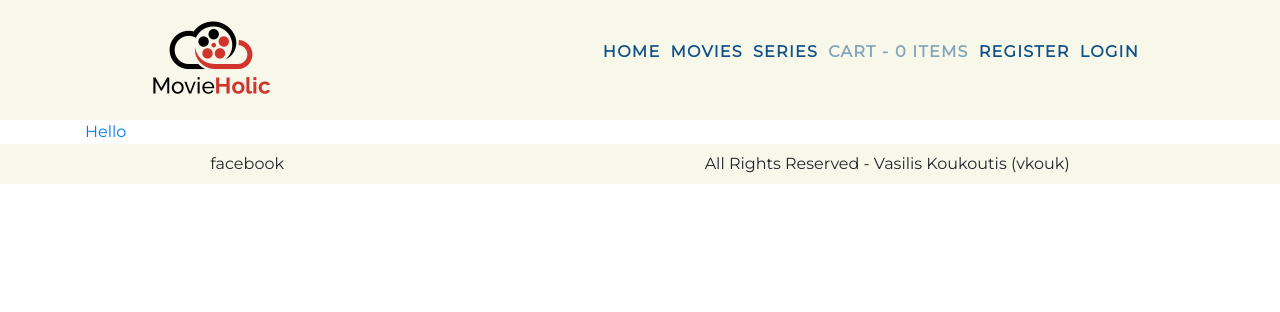
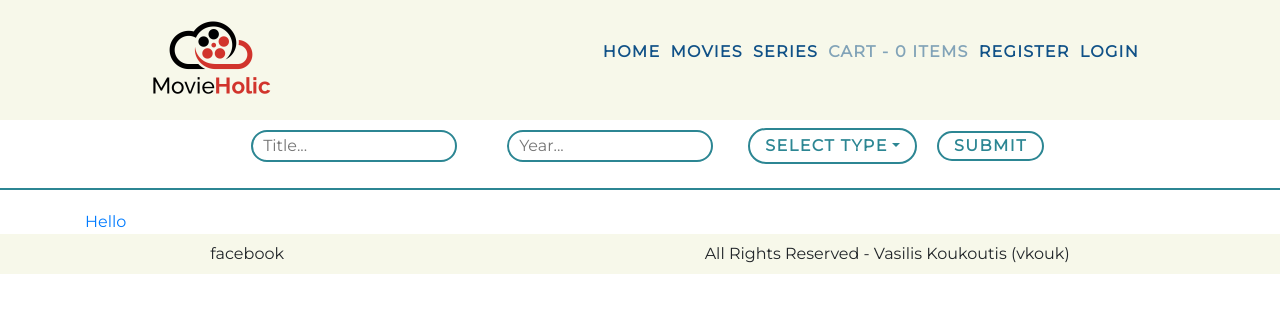
Before and after one commit to vkouk/movieholic, a React app: page / in a window 1280 px wide. Built offline with nearby package versions, Linux system fonts and the light colour scheme.

Commit message:
- Search and store of movies/series implemented with a kewl and minimal UI.

```diff
--- /dev/null
+++ b/src/components/Common/Search.js
@@ -0,0 +1,88 @@
+import React, { Component } from "react";
+import { Config } from '../../utils/Config';
+import axios from 'axios';
+import { ButtonDropdown, DropdownToggle, DropdownMenu, DropdownItem } from 'reactstrap';
+class Search extends Component {
+    state = {
+        'title': '',
+        'year': '',
+        'dataType': null,
+        'dropdownOpen': false,
+        'error': ''
+    };
+
+    onDropdownToggle = () => {
+        this.setState(prevState => ({
+            dropdownOpen: !prevState.dropdownOpen
+        }));
+    };
+
+    onSelectItem = e => {
+        this.setState({ dataType: e.currentTarget.textContent });
+    };
+
+    onFormChange = e => {
+        this.setState({ [e.target.name]: e.target.value });
+    };
+
+    onFormSubmit = async e => {
+        e.preventDefault();
+
+        const { dataType, title, year } = this.state;
+        const endpoint = dataType === 'Movie' ? `${Config.API_URL}/movie` : `${Config.API_URL}/serie`;
+        const values = dataType === 'Movie' ? { title, year } : { title };
+
+        await axios.post(endpoint, values)
+            .then(({ data }) => {
+                this.setState({ error: '' });
+                this.props.navigation.push(`/${dataType.toLowerCase()}/${data.title}`);
+            })
+            .catch(error => this.setState({ error: error.response.data }));
+    };
+
+    render() {
+        return (
+            <div className="search">
+                <form className="search__form" onSubmit={this.onFormSubmit}>
+                    <input
+                        className="search__input"
+                        type="text"
+                        name="title"
+                        value={this.state.title}
+                        onChange={this.onFormChange}
+                        placeholder="Title..."
+                    />
+                    {
+                        this.state.dataType === 'Serie' ? null
+                            :
+                            <input
+                                className="search__input"
+                                type="number"
+                                name="year"
+                                value={this.state.year}
+                                onChange={this.onFormChange}
+                                placeholder="Year..."
+                            />
+                    }
+                    <ButtonDropdown className="search__dropdown" isOpen={this.state.dropdownOpen} toggle={this.onDropdownToggle}>
+                        <DropdownToggle caret className="search__btn">
+                            {this.state.dataType === null ? 'Select type' : this.state.dataType}
+                        </DropdownToggle>
+                        <DropdownMenu>
+                            <DropdownItem>
+                                <div onClick={this.onSelectItem}>Movie</div>
+                            </DropdownItem>
+                            <DropdownItem>
+                                <div onClick={this.onSelectItem}>Serie</div>
+                            </DropdownItem>
+                        </DropdownMenu>
+                    </ButtonDropdown>
+                    <input className="search__submit" type="submit" />
+                    {this.state.error && <p className="search__error">{this.state.error}</p>}
+                </form>
+            </div>
+        );
+    }
+}
+
+export default Search;
--- a/src/components/Landing.js
+++ b/src/components/Landing.js
@@ -1,11 +1,15 @@
 import React, { Component } from 'react';
 import { connect } from 'react-redux';
 import { Link } from 'react-router-dom';
+import Search from './Common/Search';
 
 class Landing extends Component {
     render() {
         return (
-            <Link to={`/profile/${this.props.user._id}`}><div className="container">Hello {this.props.user.username && `, ${this.props.user.username}`}</div></Link>
+            <div>
+                <Search navigation={this.props.history} />
+                <Link to={`/profile/${this.props.user._id}`}><div className="container">Hello {this.props.user.username && `, ${this.props.user.username}`}</div></Link>
+            </div>
         );
     }
 }
--- /dev/null
+++ b/src/styles/components/_search.scss
@@ -0,0 +1,44 @@
+.search {
+    width: 100%;
+    height: 70px;
+    border-bottom: 2px solid $turquoise;
+    margin-bottom: 20px;
+
+    &__form {
+        @include u-dflex-center;
+    }
+
+    &__input {
+        margin: 10px 25px;
+        padding: 5px;
+        border: 2px solid $turquoise;
+        border-radius: 50px;
+        &:focus {
+            outline-offset: 0;
+            outline: 0;
+        }
+        &::placeholder {
+            padding: 0 5px;
+        }
+    }
+
+    &__btn, &__submit {
+        @include u-btn;
+        padding: 4px 15px;
+        margin: 0 10px;
+        border-radius: 50px;
+        &:not(:disabled):not(.disabled):active:focus, &:hover, &:focus, &:active {
+            box-shadow: none;
+            border: 2px solid $turquoise;
+            background: transparent;
+            background-color: transparent;
+            color: $turquoise;
+        }
+    }
+
+    &__error {
+        margin: 0;
+        color: $lightred;
+        font-weight: 700;
+    }
+}
--- a/src/styles/styles.scss
+++ b/src/styles/styles.scss
@@ -6,6 +6,7 @@
 @import './components/footer';
 @import './components/form';
 @import './components/cart';
+@import './components/search';
 
 body, html {
     font-family: 'Montserrat', sans-serif;
```
